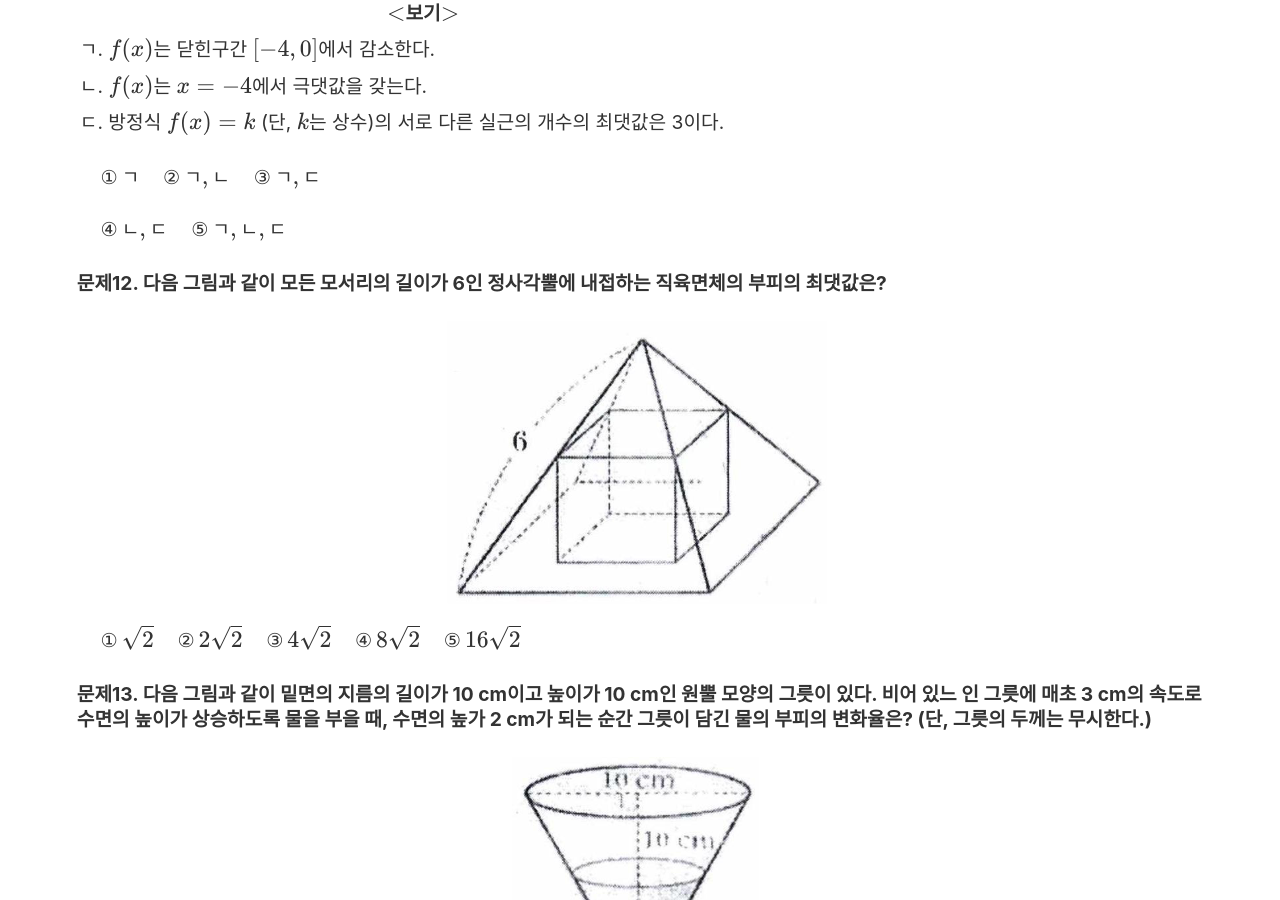
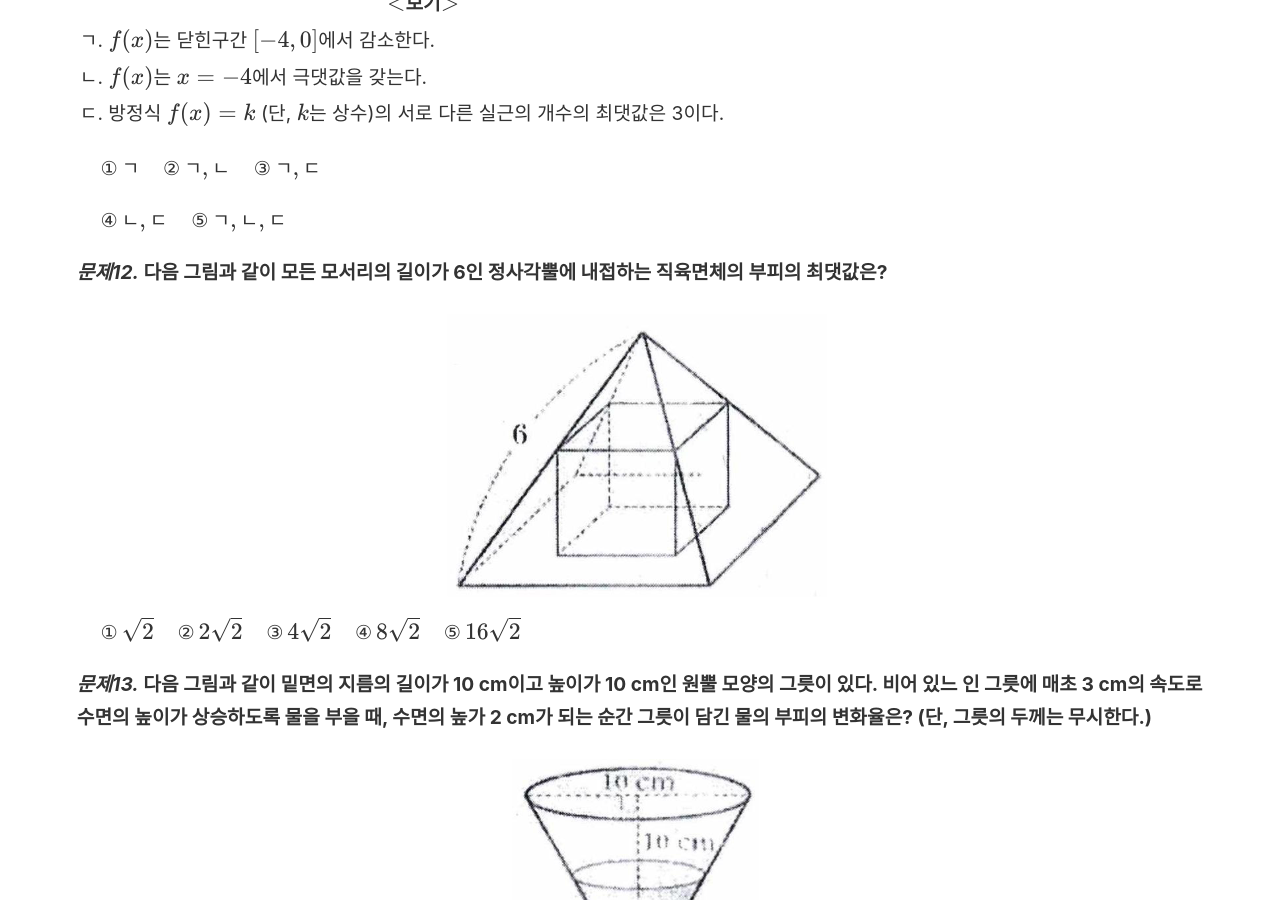
Before and after one commit to gwandae/test, a Jekyll site: the page built from 2022 청수 고2 4차고사.md, in a window 1280 px wide and 900 px high, scrolled down 1796 px. Built offline with Jekyll 4.4.1, drawn with Linux system fonts in a browser that asks for light colours; formulas are drawn with MathJax 3; some of the changed text lies outside the part shown.

Commit message:
Update 2022 청수 고2 4차고사.md

```diff
--- a/2022 청수 고2 4차고사.md
+++ b/2022 청수 고2 4차고사.md
@@ -3,7 +3,7 @@ title: "2022 청수 고2 4차고사"
 permalink: /12123
 use_math: true
 ---
-#### 문제1. 정적분 $\displaystyle\int_{-1}^2(3 x^2-4 x)\,dx$의 값은?
+***문제1.* 정적분 $\displaystyle\int_{-1}^2(3 x^2-4 x)\,dx$의 값은?**
 
 $\quad ①\, 6
 \quad ②\, 9
@@ -12,7 +12,7 @@ $\quad ①\, 6
 \quad  ⑤\, 18
 $
 
-#### 문제2. 곡선 $y=3x^2$과 $x$축 및 직선 $x=2$로 둘러싸인 도형의 넓이는?
+***문제2.* 곡선 $y=3x^2$과 $x$축 및 직선 $x=2$로 둘러싸인 도형의 넓이는?**
 
 $\quad ①\, 7
  \quad ②\, 8
@@ -21,7 +21,7 @@ $\quad ①\, 7
  \quad ⑤\, 11
 $
 
-#### 문제3. 함수 $f(x)=x^3+ax^2+bx+c$ (단, $a, b, c$는 상수)는 $x=-1$과 $x=1$에서 극값을 갖고 극댓값은 $4$일 때, $f(x)$의 극솟값은?
+***문제3.* 함수 $f(x)=x^3+ax^2+bx+c$ (단, $a, b, c$는 상수)는 $x=-1$과 $x=1$에서 극값을 갖고 극댓값은 $4$일 때, $f(x)$의 극솟값은?**
 
 $\quad ①\, -8
  \quad ②\, -4
@@ -30,7 +30,7 @@ $\quad ①\, -8
  \quad ⑤\, 8
 $
 
-#### 문제4. 함수 $f(x)$가 $f'(x)=1+x+\dfrac{1}{2}x^2+\dfrac{1}{6}x^3$을 만족시키고 $f(0)=3$일 때, $24f(1)$의 값은?
+***문제4.* 함수 $f(x)$가 $f'(x)=1+x+\dfrac{1}{2}x^2+\dfrac{1}{6}x^3$을 만족시키고 $f(0)=3$일 때, $24f(1)$의 값은?**
 
 $\quad ①\, 103
  \quad ②\, 105
@@ -39,7 +39,7 @@ $\quad ①\, 103
  \quad ⑤\, 113
 $
 
-#### 문제5. 함수 $f(x)=x^3+(k-4)x^2+3kx+5$가 일대일대응이 되도록 하는 상수 $k$의 최댓값을 $M$, 최솟값을 $m$이라 할 때, $M+m$의 값은?
+***문제5.* 함수 $f(x)=x^3+(k-4)x^2+3kx+5$가 일대일대응이 되도록 하는 상수 $k$의 최댓값을 $M$, 최솟값을 $m$이라 할 때, $M+m$의 값은?**
 
 $\quad ①\, 14
  \quad ②\, 15
@@ -48,7 +48,7 @@ $\quad ①\, 14
  \quad ⑤\, 18
 $
 
-#### 문제6. 함수 $f(x)=x^3-6x^2-kx+7$이 닫힌구간 $[-3, 1]$에서 증가하도록 하는 상수 $k$의 값의 범위는?
+***문제6.* 함수 $f(x)=x^3-6x^2-kx+7$이 닫힌구간 $[-3, 1]$에서 증가하도록 하는 상수 $k$의 값의 범위는?**
 
 $\quad ① \, k\le-9
  \quad ② \, k\ge-9
@@ -58,7 +58,7 @@ $\quad ④\, k\ge9
  \quad ⑤ \, -9\le k\le9
 $
 
-#### 문제7. 두 곡선 $y=x^3+x^2-4 x,\ y=x^2$으로 둘러싸인 도형의 넓이는?
+***문제7.* 두 곡선 $y=x^3+x^2-4 x,\ y=x^2$으로 둘러싸인 도형의 넓이는?**
 
 $\quad ① \, 2
  \quad ② \,4
@@ -67,7 +67,7 @@ $\quad ① \, 2
  \quad ⑤ \,0
 $
 
-#### 문제8. 함수 $f(x)$가 $f(x)=\displaystyle\int_x^0(3 t^3-5 t)\,dt$를 만족시킬 때, $\displaystyle\int_1^2 f'(x)\,dx$의 값은?
+***문제8.* 함수 $f(x)$가 $f(x)=\displaystyle\int_x^0(3 t^3-5 t)\,dt$를 만족시킬 때, $\displaystyle\int_1^2 f'(x)\,dx$의 값은?**
 
 $\quad ① \,-\dfrac{15}{4}
  \quad ② \,-\dfrac{1}{4}
@@ -76,7 +76,7 @@ $\quad ① \,-\dfrac{15}{4}
  \quad ⑤ \,\dfrac{15}{4}
 $
 
-#### 문제9. 방정식 $3x^4+4x^3-12x^@+5+a=0$이 서로 다른 네 실근을 갖도록 하는 상수 $a$의 값의 범위가 $\alpha< a<\beta$일 때, $\alpha+\beta$의 값은?
+***문제9.* 방정식 $3x^4+4x^3-12x^@+5+a=0$이 서로 다른 네 실근을 갖도록 하는 상수 $a$의 값의 범위가 $\alpha< a<\beta$일 때, $\alpha+\beta$의 값은?**
 
 $\quad ①\, -22
  \quad ②\, -5
@@ -85,7 +85,7 @@ $\quad ①\, -22
  \quad ⑤\, 22
 $
 
-#### 문제10. 미분가능한 함수 $f(x)$가 $\displaystyle\int_{-1}^x(2 x-2 t)f(t)\,dt$ $=4x^3+ax^2-32x-18$을 만족시킬 때, $f(1)$의 값은?
+***문제10.* 미분가능한 함수 $f(x)$가 $\displaystyle\int_{-1}^x(2 x-2 t)f(t)\,dt$ $=4x^3+ax^2-32x-18$을 만족시킬 때, $f(1)$의 값은?**
 
 $\quad ①\, 0
  \quad ②\, 2
@@ -94,7 +94,7 @@ $\quad ①\, 0
  \quad ⑤\, 8
 $
 
-#### 문제11. 오차함수 $f(x)$의 도함수 $y=f'(x)$의 그래프가 다음 그림과 같을 때, 옳은 것만을 $<$보기$>$에서 있는 대로 고른 것은?
+***문제11.* 오차함수 $f(x)$의 도함수 $y=f'(x)$의 그래프가 다음 그림과 같을 때, 옳은 것만을 $<$보기$>$에서 있는 대로 고른 것은?**
 
 <img src="\assets\Pasted image 20231117201533.png"/>
 
@@ -112,7 +112,7 @@ $\quad ④\, ㄴ,ㄷ
  \quad ⑤\, ㄱ,ㄴ,ㄷ
 $
 
-#### 문제12. 다음 그림과 같이 모든 모서리의 길이가 6인 정사각뿔에 내접하는 직육면체의 부피의 최댓값은?
+***문제12.* 다음 그림과 같이 모든 모서리의 길이가 6인 정사각뿔에 내접하는 직육면체의 부피의 최댓값은?**
 
 <img src="\assets\Pasted image 20231117202619.png"/>
 
@@ -123,7 +123,7 @@ $\quad ①\, \sqrt2
  \quad ⑤\, 16\sqrt2
 $
 
-#### 문제13. 다음 그림과 같이 밑면의 지름의 길이가 10 cm이고 높이가 10 cm인 원뿔 모양의 그릇이 있다. 비어 있느 인 그릇에 매초 3 cm의 속도로 수면의 높이가 상승하도록 물을 부을 때, 수면의 높가 2 cm가 되는 순간 그릇이 담긴 물의 부피의 변화율은? (단, 그릇의 두께는 무시한다.)
+***문제13.* 다음 그림과 같이 밑면의 지름의 길이가 10 cm이고 높이가 10 cm인 원뿔 모양의 그릇이 있다. 비어 있느 인 그릇에 매초 3 cm의 속도로 수면의 높이가 상승하도록 물을 부을 때, 수면의 높가 2 cm가 되는 순간 그릇이 담긴 물의 부피의 변화율은? (단, 그릇의 두께는 무시한다.)**
 
 <img src="\assets\Pasted image 20231117203033.png"/>
 
@@ -135,7 +135,7 @@ $\quad ④\, 3\pi\ \text{cm}^3\text{초}
  \quad ⑤\, \dfrac{7}{2}\pi\ \text{cm}^3\text{초}
 $
 
-#### 문제14. 어느 전망대에 설치된 승강기는 1층에서 출발하여 꼭대기까지 올라가는 동안 출발한 후 처음 4초까지는 2 m/s $^2$ 의 가속도로 올라가고 4초 후부터 6초까지는 등속도로 올라가며, 6초 후부터는 $-4$ m/s $^2$ 의 가속도로 올라가서 멈춘다. 이 승강기가 출발하여 멈출 때까지 움직인 거리는?
+***문제14.* 어느 전망대에 설치된 승강기는 1층에서 출발하여 꼭대기까지 올라가는 동안 출발한 후 처음 4초까지는 2 m/s $^2$ 의 가속도로 올라가고 4초 후부터 6초까지는 등속도로 올라가며, 6초 후부터는 $-4$ m/s $^2$ 의 가속도로 올라가서 멈춘다. 이 승강기가 출발하여 멈출 때까지 움직인 거리는?**
 
 $\quad ①\, 32 \text{m}
  \quad ②\, 36 \text{m}
@@ -144,7 +144,7 @@ $\quad ①\, 32 \text{m}
  \quad ⑤\, 48 \text{m}
 $
 
-#### 문제15. 다항함수 $f(x)=4x^3-6x^2+2x+3$에 대하여 함수 $f(x)=g(x)$가 $f(x)-2g(x)$의 부정적분 중 하나가 되도록 하는 다항함수를 $g(x)$라 할 때, $\displaystyle\int_{-1}^1 g(x)\,dx$의 값은?
+***문제15.* 다항함수 $f(x)=4x^3-6x^2+2x+3$에 대하여 함수 $f(x)=g(x)$가 $f(x)-2g(x)$의 부정적분 중 하나가 되도록 하는 다항함수를 $g(x)$라 할 때, $\displaystyle\int_{-1}^1 g(x)\,dx$의 값은?**
 
 $\quad ①\, -34
  \quad ②\, -30
@@ -154,7 +154,7 @@ $\quad ④\, -22
  \quad ⑤\, -18
 $
 
-#### 문제16. 함수 $f(x)=x^3-3x+5$와 실수 $-1\le t\le 1$에 대하여 $g(x)=\begin{cases}f(x)&(x\le t)\cr-f(x)+2f(t)&(x>t)\end{cases}$라 하자. 곡선 $y=g(x)$와 $x$축 및 두 직선 $x=-1,\ x=1$으로 둘러싸인 곡선의 넓이의 최댓값을 $M$, 최솟값을 $m$이라 할 때, $M+m$의 값은?
+***문제16.* 함수 $f(x)=x^3-3x+5$와 실수 $-1\le t\le 1$에 대하여 $g(x)=\begin{cases}f(x)&(x\le t)\cr-f(x)+2f(t)&(x>t)\end{cases}$라 하자. 곡선 $y=g(x)$와 $x$축 및 두 직선 $x=-1,\ x=1$으로 둘러싸인 곡선의 넓이의 최댓값을 $M$, 최솟값을 $m$이라 할 때, $M+m$의 값은?**
 
 $\quad ①\, 28
  \quad ②\, 29
@@ -163,12 +163,12 @@ $\quad ①\, 28
  \quad ⑤\, 32
 $
 
-#### 문제19. 구간 $[0, \infty)$에서 함수 $f(x)=x^n-nx+n-10$의 최솟값을 구하시오. (단, $n\ge2$인 정수)
+***문제19.* 구간 $[0, \infty)$에서 함수 $f(x)=x^n-nx+n-10$의 최솟값을 구하시오. (단, $n\ge2$인 정수)**
 
-#### 문제18. 함수 $f(x)=x^3+x$의 역함수를 $g(x)$라고할 때, $\displaystyle\int_0^2 f(x)\, dx+\displaystyle\int_0^{10}g(x)\,dx$의 값을 구하시오.
+***문제18.* 함수 $f(x)=x^3+x$의 역함수를 $g(x)$라고할 때, $\displaystyle\int_0^2 f(x)\, dx+\displaystyle\int_0^{10}g(x)\,dx$의 값을 구하시오.**
 
-#### 문제19. 두 다항함수 $f(x), g(x)$가 $\dfrac{d}{dx}\lbrace f(x)+g(x)\rbrace=2x+3$, $\dfrac{d}{dx}\lbrace f(x)g(x)\rbrace=3x^2-6x-14$을 만족시키고, $f(0)=-5,\ g(0)=-4$일 때, 두 함수 $f(x), g(x)$를 구하시오.
+***문제19.* 두 다항함수 $f(x), g(x)$가 $\dfrac{d}{dx}\lbrace f(x)+g(x)\rbrace=2x+3$, $\dfrac{d}{dx}\lbrace f(x)g(x)\rbrace=3x^2-6x-14$을 만족시키고, $f(0)=-5,\ g(0)=-4$일 때, 두 함수 $f(x), g(x)$를 구하시오. **
 
-**문제20. 원점을 출발하여 수직선 위를 움직이는 점 $P$의 시각 $t$에서의 위치가 $x=t^3-4t^2+3t$일 때, 점 $P$가 원점을 출발한 후 처음으로 다시 원점을 지나는 시각을 $t_1$, 두 번째로 다시 원점을 지나는 시각을 $t_2$라고 하자. 이때, 시각 $t_1$과 $t_2$에서 점 $P$의 속도와 가속도를 모두 구하시오.**
+***문제20.* 원점을 출발하여 수직선 위를 움직이는 점 $P$의 시각 $t$에서의 위치가 $x=t^3-4t^2+3t$일 때, 점 $P$가 원점을 출발한 후 처음으로 다시 원점을 지나는 시각을 $t_1$, 두 번째로 다시 원점을 지나는 시각을 $t_2$라고 하자. 이때, 시각 $t_1$과 $t_2$에서 점 $P$의 속도와 가속도를 모두 구하시오.**
 
-***문제21. 수직선 위를 움직이는 두 점 $P, Q$가 있다. 점 $P$는 좌표가 6인 점에서 출발하여 시각 $t$에서의 속도가 $v_1(t)=3t^2+2t-1$이고, 점 $Q$는 좌표가 $k$인 점에서 출발하여 시각 $t$에서의 속도가 $v_2(t)=2t+2$이다. 두 점 $P, Q$가 동시에 출발한 후 두 번 만나도록 하는 정수 $k$의 값을 구하시오.***
+***문제21.* 수직선 위를 움직이는 두 점 $P, Q$가 있다. 점 $P$는 좌표가 6인 점에서 출발하여 시각 $t$에서의 속도가 $v_1(t)=3t^2+2t-1$이고, 점 $Q$는 좌표가 $k$인 점에서 출발하여 시각 $t$에서의 속도가 $v_2(t)=2t+2$이다. 두 점 $P, Q$가 동시에 출발한 후 두 번 만나도록 하는 정수 $k$의 값을 구하시오.**
```
